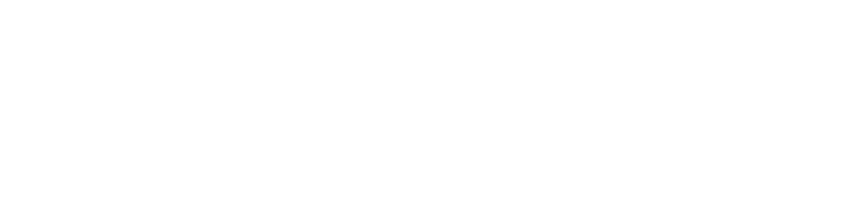
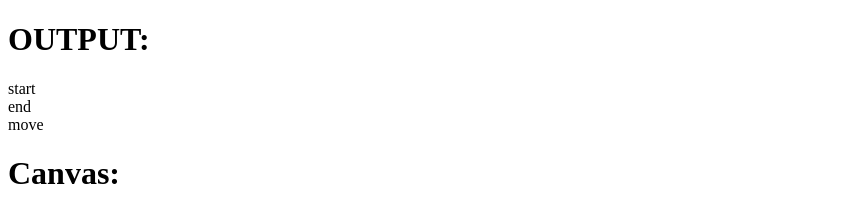
Before and after one commit to pdavila13/TinkeringTouches, a plain HTML site: page index.html in a window 1280 px wide. Shown: the top 214 px of the page, without its empty margins (0-865 px from the left). Drawn offline with Linux system fonts and the light colour scheme.

Commit message:
Initial init()

```diff
--- a/index.html
+++ b/index.html
@@ -9,8 +9,11 @@
 </head>
 <body>
 
+<h1>OUTPUT:</h1>
 <output id="output" name="output"></output>
-<canvas id="canvas" width="800" height="800"></canvas>
+
+<h1>Canvas:</h1>
+<canvas id="canvas" width="800" height="800" style="border: 1px solid #000000;"></canvas>
 
 <script type="text/javascript">
 
@@ -18,9 +21,9 @@ function report(newContent) {
   var output = document.getElementById('output');
   output.innerHTML += newContent;
 }
-function start() { report('start') }
-function end() { report('end') }
-function move() { report('move') }
+function start() { report('start<br>') }
+function end() { report('end<br>') }
+function move() { report('move<br>') }
 
 function init() {
   var canvas = document.getElementById('canvas');
@@ -29,6 +32,8 @@ function init() {
   canvas.addEventListener['touchend', end(), false]
   canvas.addEventListener['touchmove', move(), false]
 }
+
+init();
 </script>
 
 </body>
```
